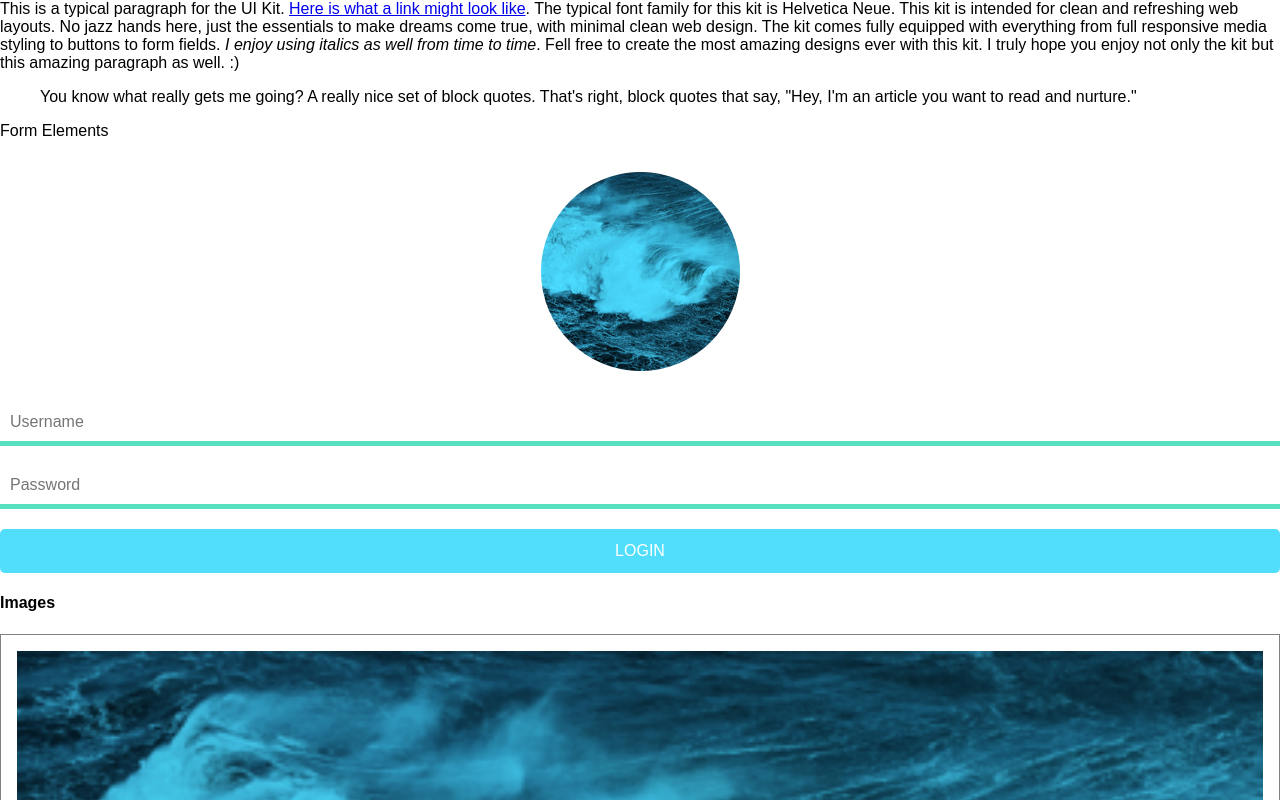
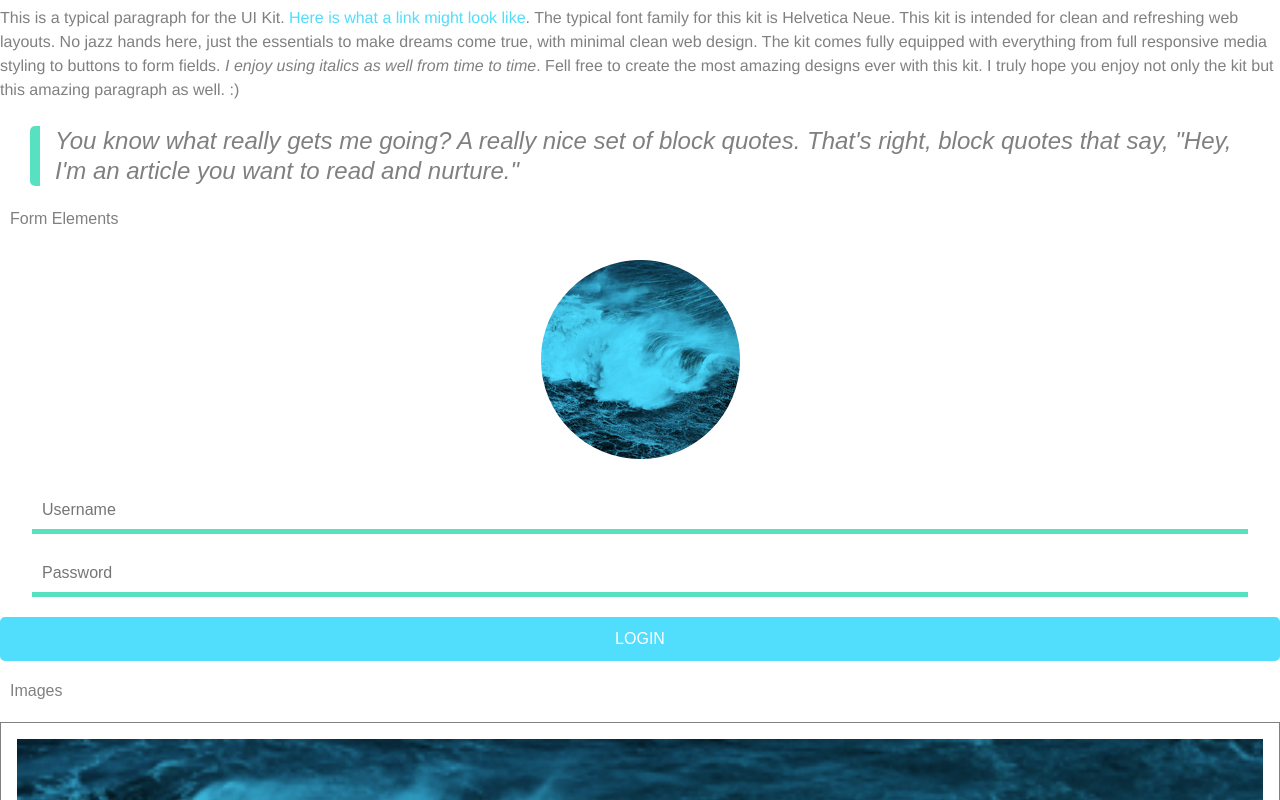
Before and after one commit to CarroForslund/fewd-project5, a plain HTML site: page index.html in a window 1280 px wide. Shown: the part 349-1149 px from the top of the page. Drawn offline with Linux system fonts and the light colour scheme.

Commit message:
Typography styling

```diff
--- a/styles/scss/base/_base.scss
+++ b/styles/scss/base/_base.scss
@@ -14,6 +14,9 @@ ul {
 }
 
 p {
+	color: $black;
+	font-family: $font-family--primary;
 	font-size: $base__font-size;
-	font-weight: $font-weight--regular;
+	font-weight: $font-weight--light;
+	line-height: em(24px);
 }
--- a/styles/scss/components/_forms.scss
+++ b/styles/scss/components/_forms.scss
@@ -10,9 +10,9 @@
     border-left: 0;
     border-bottom: solid 5px $color-primary;
     padding: em(10px);
-    margin: em(20px) 0;
+    margin: em(20px) auto;
     display: block;
-    width: 100%;
+    width: 95%;
   }
 
   @include element(label){	     //form__label
--- a/styles/scss/components/_images.scss
+++ b/styles/scss/components/_images.scss
@@ -3,12 +3,12 @@
 //==============================================================================
 .img {
   @include modifier(logo){		//img--logo
-    display: block;
+    @extend %img;
     margin: 2em auto;
 	}
 
   @include modifier(frame){
-    display: block;
+    @extend %img;
     margin: 0 auto;
     padding: 1em;
     border: .5px solid $black;
@@ -16,7 +16,7 @@
   }
 
   @include modifier(avatar){
-    display: block;
+    @extend %img;
     margin: 2em auto;
   }
 }
--- a/styles/scss/components/_typography.scss
+++ b/styles/scss/components/_typography.scss
@@ -0,0 +1,26 @@
+.headline {
+  &--primary{
+    @extend %headline-primary;
+  }
+
+  &--secondary{
+    @extend %headline-secondary;
+  }
+}
+
+.blockquote {
+  color: $black;
+  font-style: italic;
+  font-size: 1.5em;
+  font-weight: $font-weight--light;
+  line-height: em(20px);
+  margin-left: em(20px);
+  padding-left: em(10px);
+  border-left: solid 10px $color-primary;
+  border-radius: $border--rounded-corners;
+}
+
+//Links
+.link {
+  @extend %link;
+}
--- a/styles/scss/utilities/_placeholders.scss
+++ b/styles/scss/utilities/_placeholders.scss
@@ -1,17 +1,36 @@
 //==============================================================================
 // LINKS
 //==============================================================================
-
+%link {
+  text-decoration: none;
+  font-weight: $font-weight--regular;
+  color: $color-secondary;
+  &:hover{
+    text-decoration: underline;
+  }
+}
 
 //==============================================================================
 // IMAGES
 //==============================================================================
-
+%img {
+  display: block;
+}
 
 //==============================================================================
 // HEADLINES
 //==============================================================================
+%headline-primary {
+  color: $color-primary;
+  font-weight: $font-weight--bold;
+  margin-left: em(20px);
+}
 
+%headline-secondary {
+  color: $black;
+  font-weight: $font-weight--light;
+  margin-left: em(10px);
+}
 
 //==============================================================================
 // NAVIGATION ITEMS
--- a/styles/scss/utilities/_variables.scss
+++ b/styles/scss/utilities/_variables.scss
@@ -5,8 +5,8 @@
 
 // Font stacks
 $font-url--google       :  "https://fonts.googleapis.com/css?family=Lato:300,400,400i,700,900";
-$font-family--primary   :  "Lato", "Helvetica Neue", Helvetica, Arial, sans-serif;
-$font-family--secondary :  "Helvetica Neue", Helvetica, Arial, sans-serif;
+$font-family--primary   :  "Helvetica Neue", Helvetica, Arial, sans-serif;
+$font-family--secondary :  "Lato", "Helvetica Neue", Helvetica, Arial, sans-serif;
 
 //Font Weights
 $font-weight--light   : 300;
```
Also changed, not shown: styles/css/styles.css, 3 other files.
